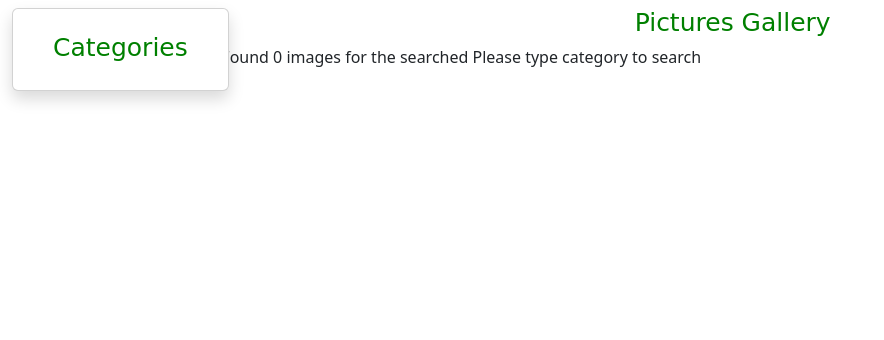
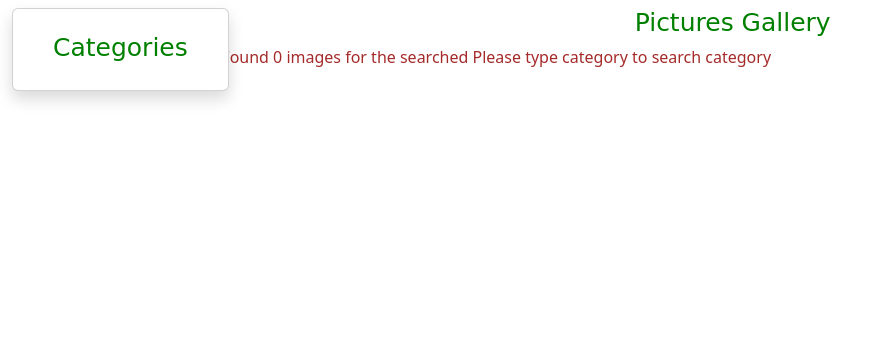
Before and after one commit to CosBett/Mi-Galeria, a Django app: page /search/ in a window 1280 px wide. Shown: the part 82-422 px from the top of the page, without its empty margins (0-884 px from the left). Run offline with Django 4.2, Linux system fonts and the light colour scheme; some libraries are stand-ins or nearby versions.

Commit message:
create view function for images filter by category

```diff
--- a/photos/templates/all-photos/base.html
+++ b/photos/templates/all-photos/base.html
@@ -28,7 +28,7 @@
           <ul>
             {% for category in all_categories %}
             <li>
-              <div class="card p-1 mt-1 d-flex justify-content-center shadow ">
+              <div class="card p-1 mt-1 d-flex justify-content-center shadow rounded-pill">
                 <a href="/category/{{category.name}}">{{category.name}}</a>
               </div>
             </li>
--- a/photos/templates/all-photos/index.html
+++ b/photos/templates/all-photos/index.html
@@ -5,7 +5,7 @@
     <div class="card-columns" style="padding: 1%; border-radius: 15px;height: fit-content;">
       <img data-bs-toggle="modal" data-bs-target="#exampleModal{{image.id}}" src="{{image.image.url}}" alt="{{image.name}}" style="object-fit:cover;height: 29vh;border-radius: 3%; margin-bottom: 0;" id="img_poster">
     </div>
-    <div class="modal-dialog modal-dialog-centered">
+    <div class="modal-dialog modal-dialog-centered rounded-3">
       <div class="modal fade" id="exampleModal{{image.id}}" tabindex="-1" aria-labelledby="exampleModalLabel" aria-hidden="true">
         <div class="modal-dialog modal-dialog modal-dialog-centered modal-dialog-scrollable">
           <div class="modal-content">
@@ -19,8 +19,8 @@
             </div>
             <div class=" modal-footer " style="line-height: 50%;">
               <div class="div" style="color:#EBAD99;font-family:'Yrsa', serif;font-size:small;line-height:0.6;">
-                <span> Category: </span><span class="btn btn-sm btn-outline-success ">{{image.category}}</span>
-                <span> Location: </span><span class="btn btn-sm btn-outline-success ">{{image.location}}</span>
+                <span> Category: </span><span class="btn btn-sm btn-outline-success rounded-pill">{{image.category}}</span>
+                <span> Location: </span><span class="btn btn-sm btn-outline-success rounded-pill">{{image.location}}</span>
               </div>
               <input class="form-control input-lg bg-light " type="text" style=" line-height: 50%;font-size:small; " value="{{image.image.url}} " id="{{image.id}}.url ">
               <!-- <button class="btn btn-success btn-sm " onclick="copyLink( '{{image.id}}.url') ">Copy</button> -->
--- a/photos/templates/all-photos/search.html
+++ b/photos/templates/all-photos/search.html
@@ -1,9 +1,9 @@
 {%extends 'all-photos/base.html'%} {% block content %} {{block.super}}
 <div class="row">
   {% if images %}
-  <h2>Found {{ images|length }} of searched term {{message}}</h2>
+  <h2>Found {{ images|length }} of searched {{message}} category</h2>
   {% else %}
-  <h2> Found 0 images for the searched {{message}}</h2>
+  <h2> Found 0 images for the searched {{message}} category</h2>
   {% endif %}
 </div>
 <div class="row overflow-auto" style="height:70vh;">
@@ -12,7 +12,7 @@
     <div class="card-columns" style="padding: 1%; border-radius: 15px;height: fit-content;">
       <img data-bs-toggle="modal" data-bs-target="#exampleModal{{image.id}}" src="{{image.image.url}}" alt="{{image.name}}" style="object-fit:cover;height: 29vh;border-radius: 3%; margin-bottom: 0;" id="img_poster">
     </div>
-    <div class="modal-dialog modal-dialog-centered">
+    <div class="modal-dialog modal-dialog-centered rounded-3">
       <div class="modal fade" id="exampleModal{{image.id}}" tabindex="-1" aria-labelledby="exampleModalLabel" aria-hidden="true">
         <div class="modal-dialog modal-dialog modal-dialog-centered modal-dialog-scrollable">
           <div class="modal-content">
--- a/photos/templates/navbar.html
+++ b/photos/templates/navbar.html
@@ -25,8 +25,8 @@
         </li>
       </ul>
       <form class="d-flex" role="search" action="{% url 'search_results' %}">
-        <input class="form-control me-2" type="text" placeholder="Search category" aria-label="Search" name="searchImg">
-        <button class="btn btn-outline-success" type="submit">Search</button>
+        <input class="form-control me-2 rounded-pill" type="text" placeholder="Search category" aria-label="Search" name="searchImg">
+        <button class="btn btn-outline-success rounded-pill" type="submit">Search</button>
       </form>
     </div>
   </div>
--- a/photos/views.py
+++ b/photos/views.py
@@ -35,3 +35,9 @@ def search_results(request):
     else:
         message = 'Please type category to search'
         return render(request, 'all-photos/search.html', {'message':message})
+def categoryImg_results(request,category):
+    images = Image.filter_by_category(category)
+    all_locations = Location.objects.all()
+    all_categories = Category.objects.all()
+    category = {'images':images,'all_locations':all_locations, 'all_categories':all_categories }
+    return render(request, 'all-photos/category.html',category)
--- a/static/css/base.css
+++ b/static/css/base.css
@@ -1,5 +1,9 @@
   h1 {
     color: green;
+  }
+
+  h2 {
+    color: brown;
   }
 
   p {
@@ -7,8 +11,6 @@ p {
     font-size: x-small;
     font-family: 'Tangerine', cursive;
   }
-
-
   /* img {
   max-height: 5%;
   width: 10%;
```
Lines whose indentation alone changed are shown as unchanged.
